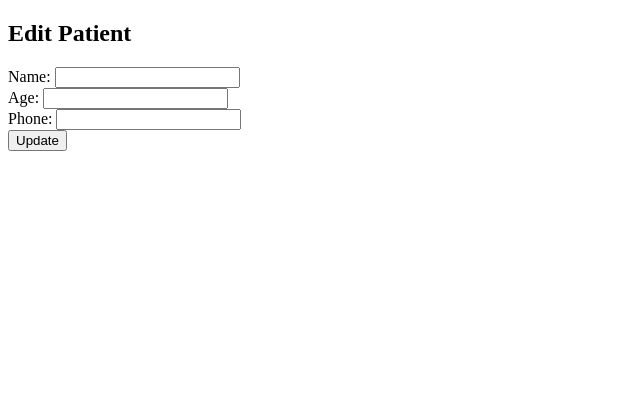
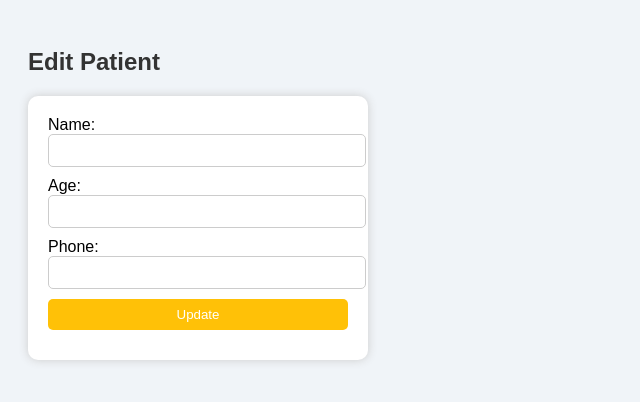
Before and after one commit to Nandy20-tech/Pro, a Flask app: page /edit_patient/1 in a window 1280 px wide. Shown: the top 402 px of the page, without its empty margins (0-640 px from the left). Run offline with Flask 3, Linux system fonts and the light colour scheme; the visitor is signed in with stand-in values (Sample User, id 1); data that the repository does not hold is empty.

Commit message:
Update edit_patient.html

```diff
--- a/templates/edit_patient.html
+++ b/templates/edit_patient.html
@@ -1,9 +1,18 @@
 <!DOCTYPE html>
 <html>
-<head><title>Edit Patient</title></head>
+<head><title>Edit Patient</title>
+<style>
+body { font-family: Arial; background-color: #f0f4f8; padding: 20px; }
+form { background: #fff; padding: 20px; border-radius: 10px; box-shadow: 0 0 10px #ccc; width: 300px; }
+input { width: 100%; padding: 8px; margin-bottom: 10px; border: 1px solid #ccc; border-radius: 5px; }
+input[type=submit] { background: #ffc107; color: white; border: none; cursor: pointer; }
+input[type=submit]:hover { background: #e0a800; }
+h2 { color: #333; }
+</style>
+</head>
 <body>
 <h2>Edit Patient</h2>
-    <form method="POST">
+<form method="post">
   Name: <input type="text" name="name" value="{{ patient['name'] }}"><br>
   Age: <input type="number" name="age" value="{{ patient['age'] }}"><br>
   Phone: <input type="text" name="phone" value="{{ patient['phone'] }}"><br>
```
Lines whose indentation alone changed are shown as unchanged.
